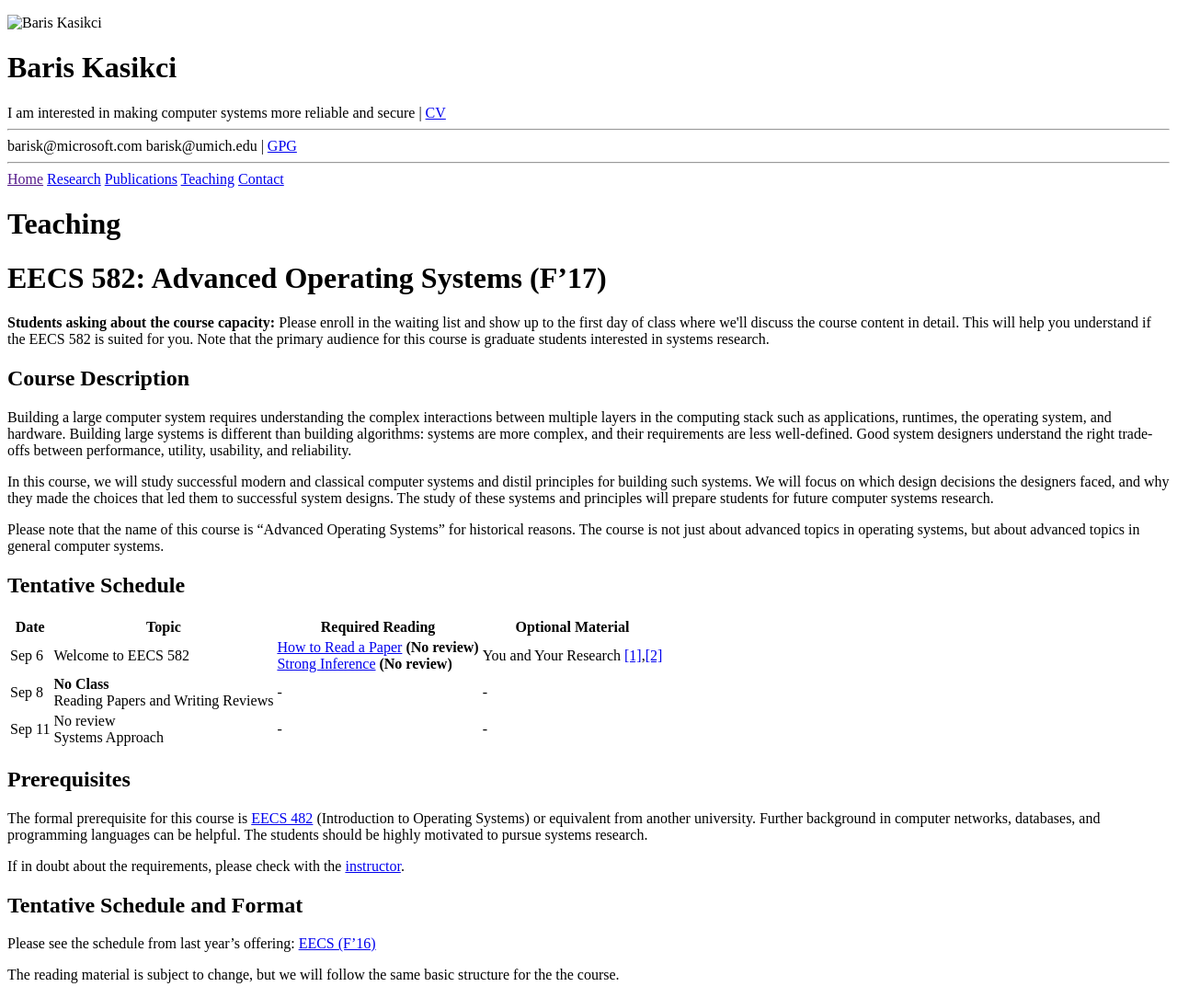
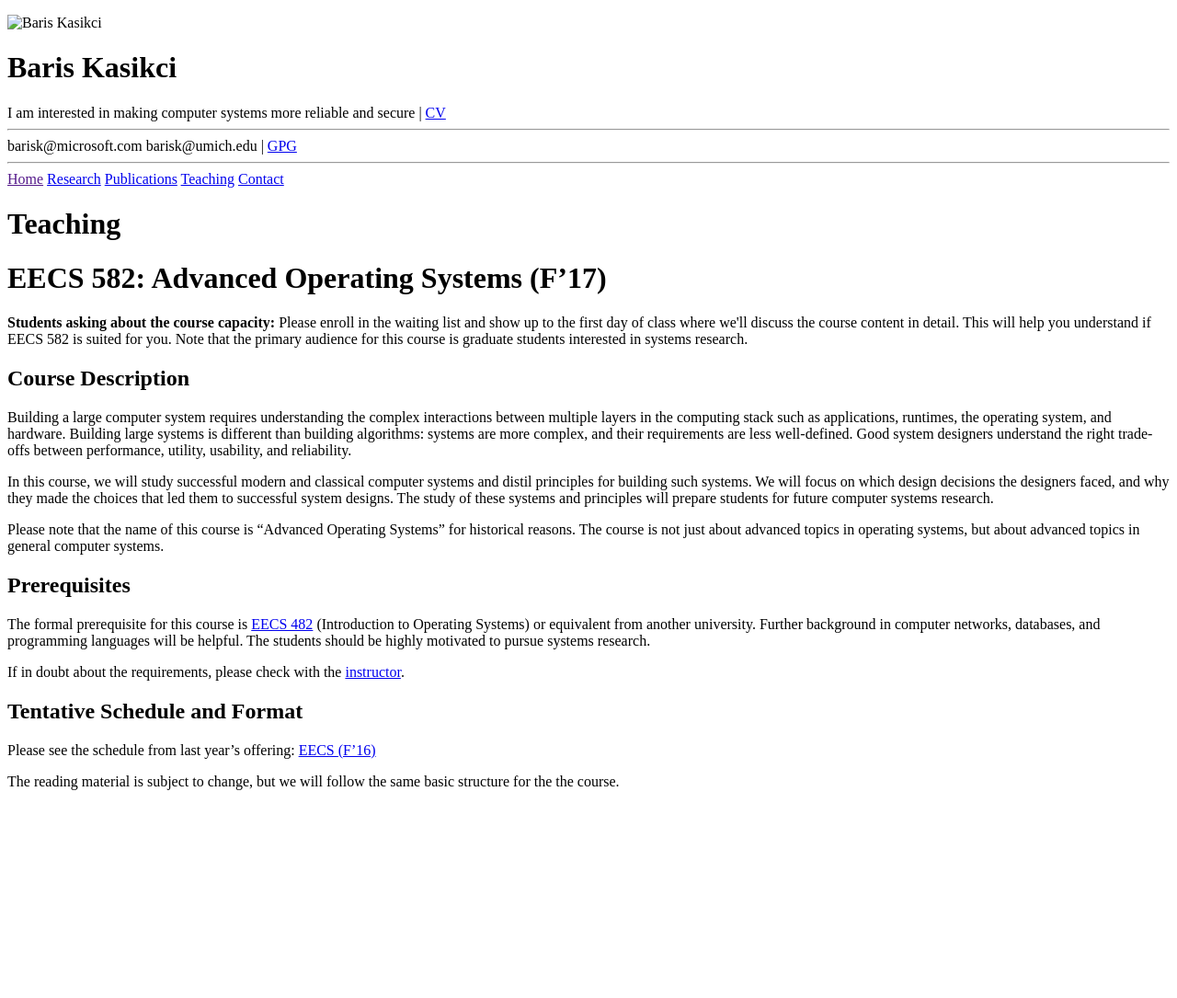
Before and after one commit to kasikci/kasikci.github.io, a Jekyll site: the page built from teaching.md, in a window 1280 px wide. Shown: the whole page at 92% size. Built offline with Jekyll 4.4.1, drawn with Linux system fonts in a browser that asks for light colours; after the commit the page ends 900 px from its top, so only the background shows below that.

Commit message:
Reverting to the state of the project at ...

```diff
--- a/public/css/poole.css
+++ b/public/css/poole.css
@@ -240,7 +240,6 @@
   width: 100%;
   border: 1px solid #e5e5e5;
   border-collapse: collapse;
-  font-size: 13px;
 }
 td,
 th {
--- a/teaching.md
+++ b/teaching.md
@@ -6,7 +6,7 @@
 # EECS 582: Advanced Operating Systems (F'17)
 
 <p class="message">
-<b>Students asking about the course capacity:</b> Please enroll in the waiting list and show up to the first day of class where we'll discuss the course content in detail. This will help you understand if the EECS 582 is suited for you. Note that the primary audience for this course is graduate students interested in systems research.
+<b>Students asking about the course capacity:</b> Please enroll in the waiting list and show up to the first day of class where we'll discuss the course content in detail. This will help you understand if EECS 582 is suited for you. Note that the primary audience for this course is graduate students interested in systems research.
  </p>
 
 
@@ -18,17 +18,9 @@
 
 Please note that the name of this course is "Advanced Operating Systems" for historical reasons. The course is not just about advanced topics in operating systems, but about advanced topics in general computer systems.
 
-## Tentative Schedule
-
-  | Date | Topic | Required Reading | Optional Material |
-  |----|----|----|----|
-  | Sep 6 | Welcome to EECS 582 | [How to Read a Paper]({{site.baseurl}}eecs582/how-to-read-a-paper.pdf) **(No review)** <br/> [Strong Inference]({{site.baseurl}}eecs582/strong-inference.pdf) **(No review)** | You and Your Research [[1]](https://www.youtube.com/watch?v=a1zDuOPkMSw),[[2]](http://www.cs.virginia.edu/~robins/YouAndYourResearch.html) |
-  | Sep 8 | **No Class** <br/> Reading Papers and Writing Reviews| - | - |
-  | Sep 11 | No review <br/> Systems Approach |-|-|
-
 ## Prerequisites
 
-The formal prerequisite for this course is [EECS 482](https://web.eecs.umich.edu/~pmchen/eecs482/) (Introduction to Operating Systems) or equivalent from another university. Further background in computer networks, databases, and programming languages can be helpful. The students should be highly motivated to pursue systems research.
+The formal prerequisite for this course is [EECS 482](https://web.eecs.umich.edu/~pmchen/eecs482/) (Introduction to Operating Systems) or equivalent from another university. Further background in computer networks, databases, and programming languages will be helpful. The students should be highly motivated to pursue systems research.
 
  If in doubt about the requirements, please check with the <a href="mailto:barisk@umich.edu?Subject=[EECS 582]%20Question" target="_top">instructor</a>.
 
```
Also changed, not shown: 6 other files.
